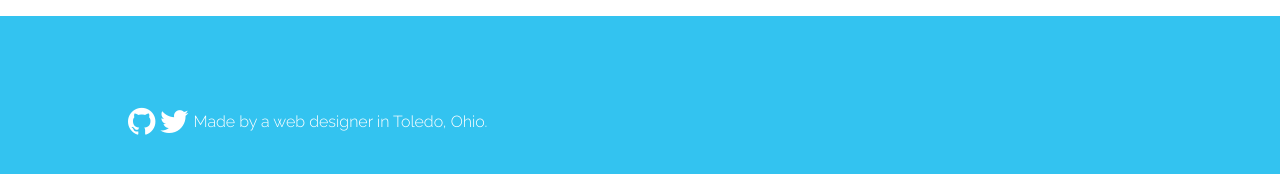
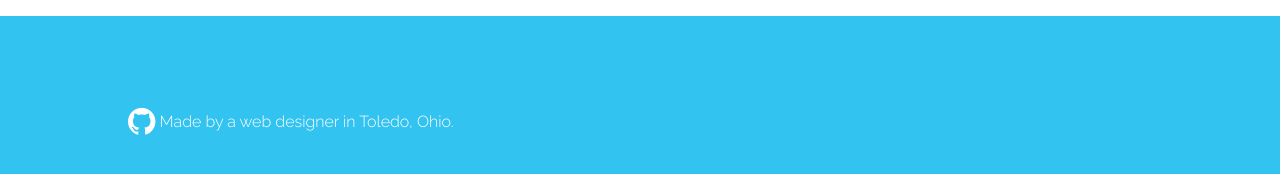
Before and after one commit to RamChilla/jquery-simple-google-map, a Jekyll site: the page built from index.html, in a window 1280 px wide and 900 px high, scrolled down 2032 px. Shown: the part 673-847 px from the top of the window. Built offline with Jekyll 4.4.1, drawn with Linux system fonts in a browser that asks for light colours; nearby versions of some CDN libraries; library files that are not in the unit come from our copies.

Commit message:
removes twitter link

```diff
--- a/_layouts/default.html
+++ b/_layouts/default.html
@@ -30,7 +30,7 @@
             <div class="row demo-row">
                 <div class="six columns credits">
                     <a class="social-icon" href="https://github.com/ramchilla"><i class="fa fa-github"></i></a>
-                    <a class="social-icon" href="https://twitter.com/realramchilla"><i class="fa fa-twitter"></i></a>
+                    <!-- <a class="social-icon" href="https://x.com/realramchilla"><i class="fa fa-twitter"></i></a> -->
                     <a href="http://www.ramihassan.net">Made by a web designer in Toledo, Ohio.</a>
                 </div>
                 <div class="six columns text-right">
```
